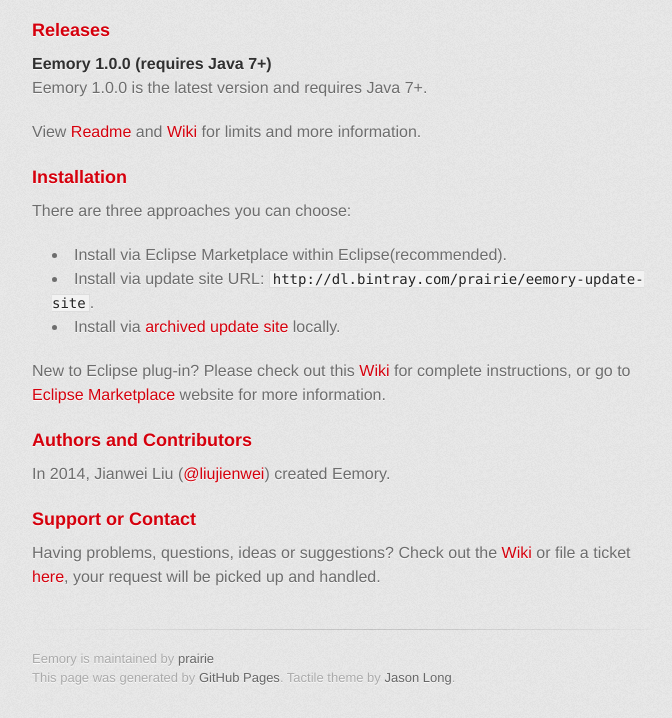
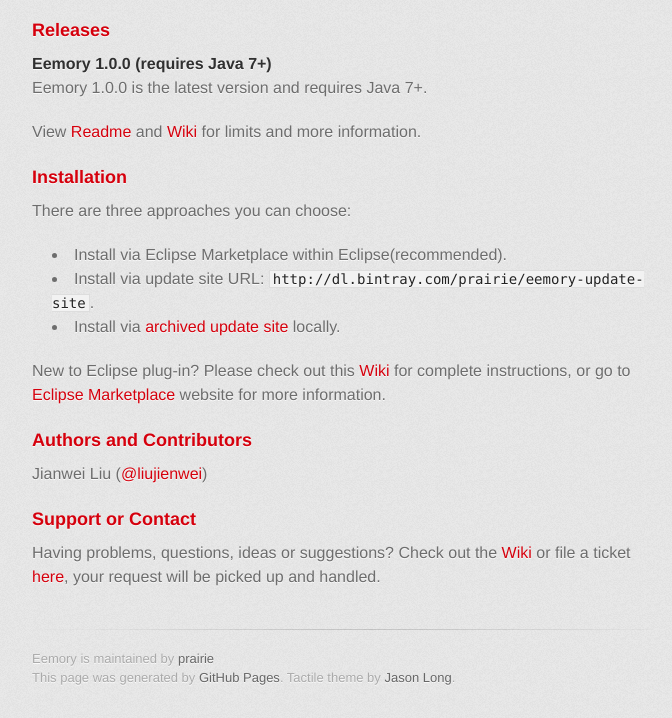
Before and after one commit to LTTPP/Eemory, a plain HTML site: page index.html in a window 1280 px wide. Shown: the part 1132-1850 px from the top of the page, without its empty margins (298-970 px from the left). Drawn offline with Linux system fonts and the light colour scheme; a web font is replaced by a local one.

Commit message:
Create gh-pages branch via GitHub

```diff
--- a/index.html
+++ b/index.html
@@ -79,7 +79,7 @@
 <h3>
 <a id="authors-and-contributors" class="anchor" href="#authors-and-contributors" aria-hidden="true"><span class="octicon octicon-link"></span></a>Authors and Contributors</h3>
 
-<p>In 2014, Jianwei Liu (<a href="https://github.com/liujienwei" class="user-mention">@liujienwei</a>) created Eemory.</p>
+<p>Jianwei Liu (<a href="https://github.com/liujienwei" class="user-mention">@liujienwei</a>)</p>
 
 <h3>
 <a id="support-or-contact" class="anchor" href="#support-or-contact" aria-hidden="true"><span class="octicon octicon-link"></span></a>Support or Contact</h3>
```
Also changed, not shown: params.json (+1 -1 lines).
